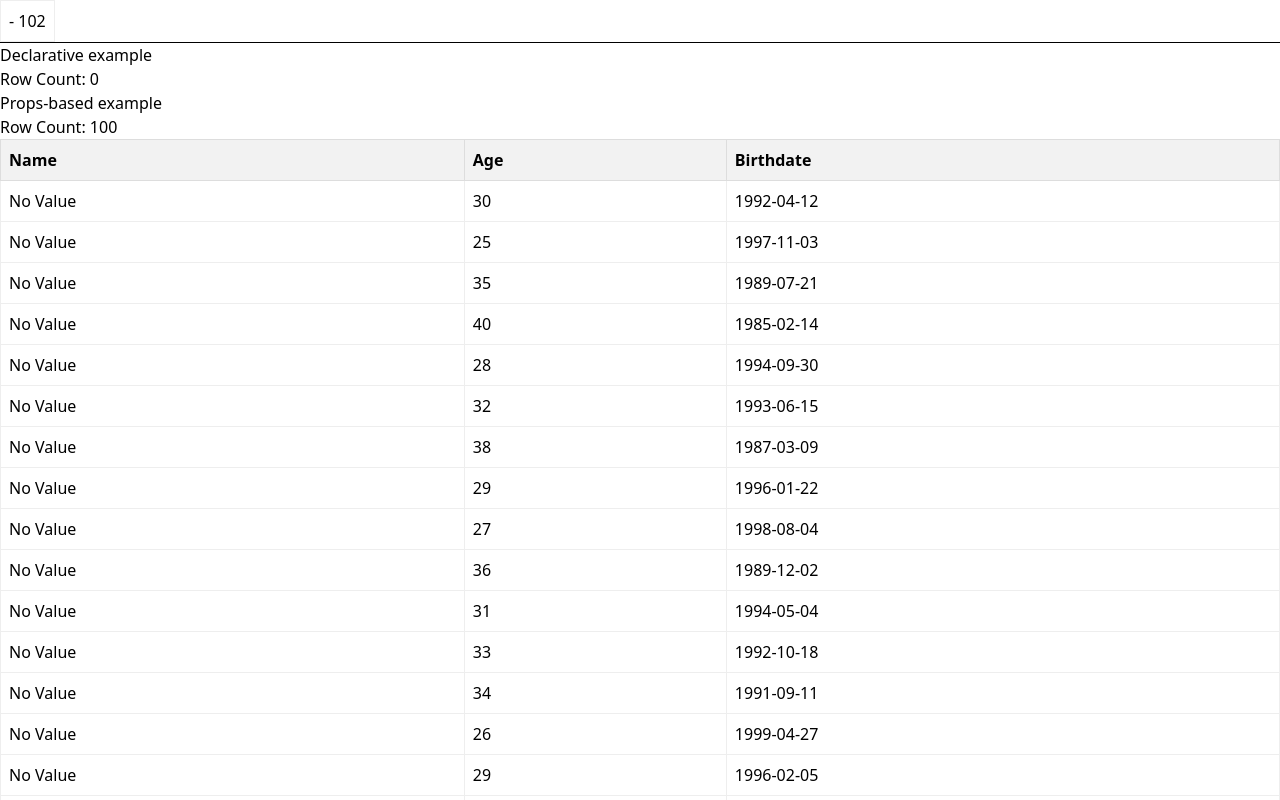
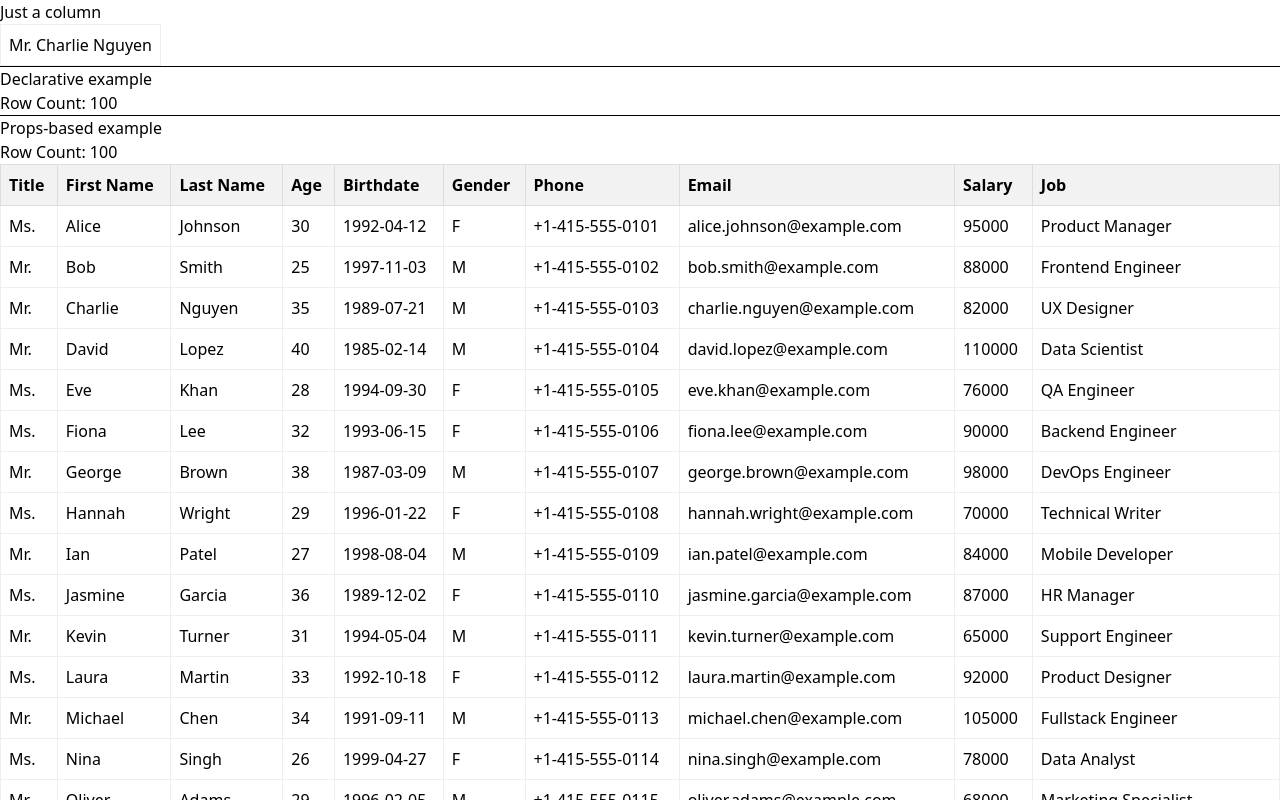
Before and after one commit to serhatgurel/sg-grid, a Vue app: page / in a window 1280 px wide. Shown: the top 800 px of the page. Built offline with nearby package versions, Linux system fonts and the light colour scheme.

Commit message:
fix: update RowDef interface and column definitions for consistency

```diff
--- a/src/examples/MinimalExample.vue
+++ b/src/examples/MinimalExample.vue
@@ -1,15 +1,15 @@
 <script setup lang="ts">
 import SgGrid from '../components/SgGrid.vue'
 import SgColumn from '../components/SgColumn.vue'
-import { computed, ref } from 'vue'
+import { computed } from 'vue'
 import rowsJson from './rows.json'
 
 interface RowDef {
   id?: string
-  name?: string
+  firstName?: string
   age?: number
   birthdate?: string
-  lastname?: string
+  lastName?: string
   title?: string
   gender?: string
   phone?: string
@@ -21,9 +21,16 @@ interface RowDef {
 const rows = computed(() => rowsJson as Array<Partial<RowDef>>)
 
 const columns = [
-  { key: 'name', field: 'name', label: 'Name', width: '200px' },
+  { key: 'title', field: 'title', label: 'Title', width: '200px' },
+  { key: 'firstName', field: 'firstName', label: 'First Name', width: '200px' },
+  { key: 'lastName', field: 'lastName', label: 'Last Name', width: '200px' },
   { key: 'age', field: 'age', label: 'Age', width: '60px' },
   { key: 'birthdate', field: 'birthdate', label: 'Birthdate', width: '120px' },
+  { key: 'gender', field: 'gender', label: 'Gender', width: '120px' },
+  { key: 'phone', field: 'phone', label: 'Phone', width: '120px' },
+  { key: 'email', field: 'email', label: 'Email', width: '200px' },
+  { key: 'salary', field: 'salary', label: 'Salary', width: '120px' },
+  { key: 'job', field: 'job', label: 'Job', width: '200px' },
 ]
 
 function onRowClick() {
@@ -32,26 +39,20 @@ function onRowClick() {
 </script>
 
 <template>
-  <SgColumn :id="33" :name="'Serhat Gurel'" :value="102" v-slot="colProps"
-    >{{ colProps.data.name }} - {{ colProps.data.value }}</SgColumn
-  >
+  <h3>Just a column</h3>
+  <SgColumn>{{ rows[2].title }} {{ rows[2].firstName }} {{ rows[2].lastName }}</SgColumn>
   <hr />
-
   <h3>Declarative example</h3>
-  <SgGrid :data="rows" rowKey="id" @row-click="onRowClick">
-    <SgColumn v-bind="rows[1]" />
-    <SgColumn v-bind="rows[2]" />
-    <SgColumn v-bind="rows[3]" />
-    <SgColumn>{{ rows[2].name }}</SgColumn>
-
-    <SgColumn :data-row="rows[3]" data-field="id" label="Id" />
-    <SgColumn :data-row="rows[3]" data-field="title" label="Title" />
-    <SgColumn :data-row="rows[3]" data-field="name" label="Name" />
-    <SgColumn :data-row="rows[3]" data-field="lastname" label="Lastname" />
-    <SgColumn :data-row="rows[3]" data-field="age" label="Age" />
-    <SgColumn :data-row="rows[3]" data-field="birthdate" label="Birthdate" />
-    <SgColumn :data-row="rows[3]" data-field="email" label="Email" />
+  <SgGrid :rows="rows" rowKey="id" @row-click="onRowClick">
+    <SgColumn data-field="id" label="Id" />
+    <SgColumn data-field="title" label="Title" />
+    <SgColumn data-field="firstName" label="First Name" />
+    <SgColumn data-field="lastName" label="Last Name" />
+    <SgColumn data-field="age" label="Age" />
+    <SgColumn data-field="birthdate" label="Birthdate" />
+    <SgColumn data-field="email" label="Email" />
   </SgGrid>
+  <hr />
 
   <h3>Props-based example</h3>
   <SgGrid :columns="columns" :rows="rows" rowKey="id" @row-click="onRowClick" />
```
